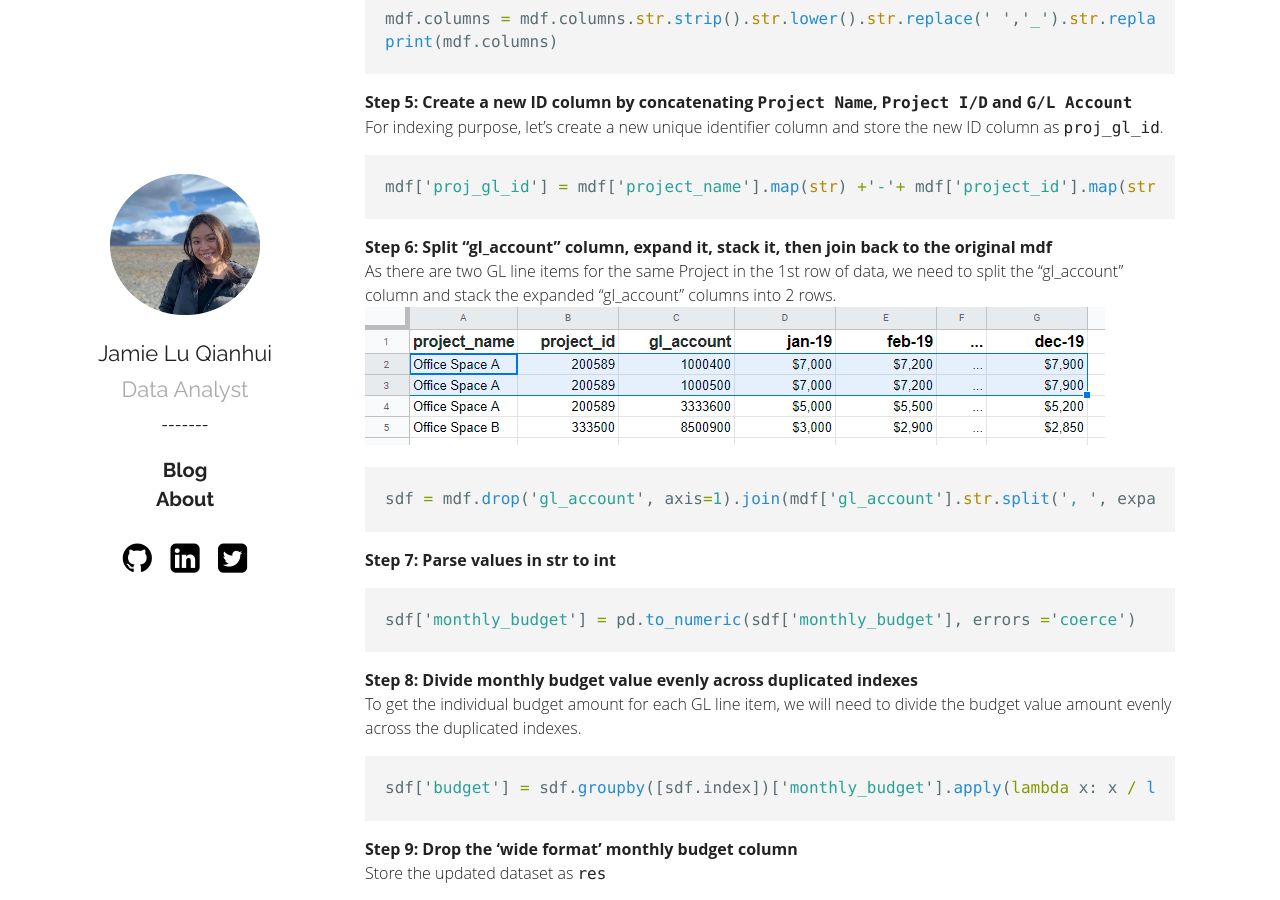
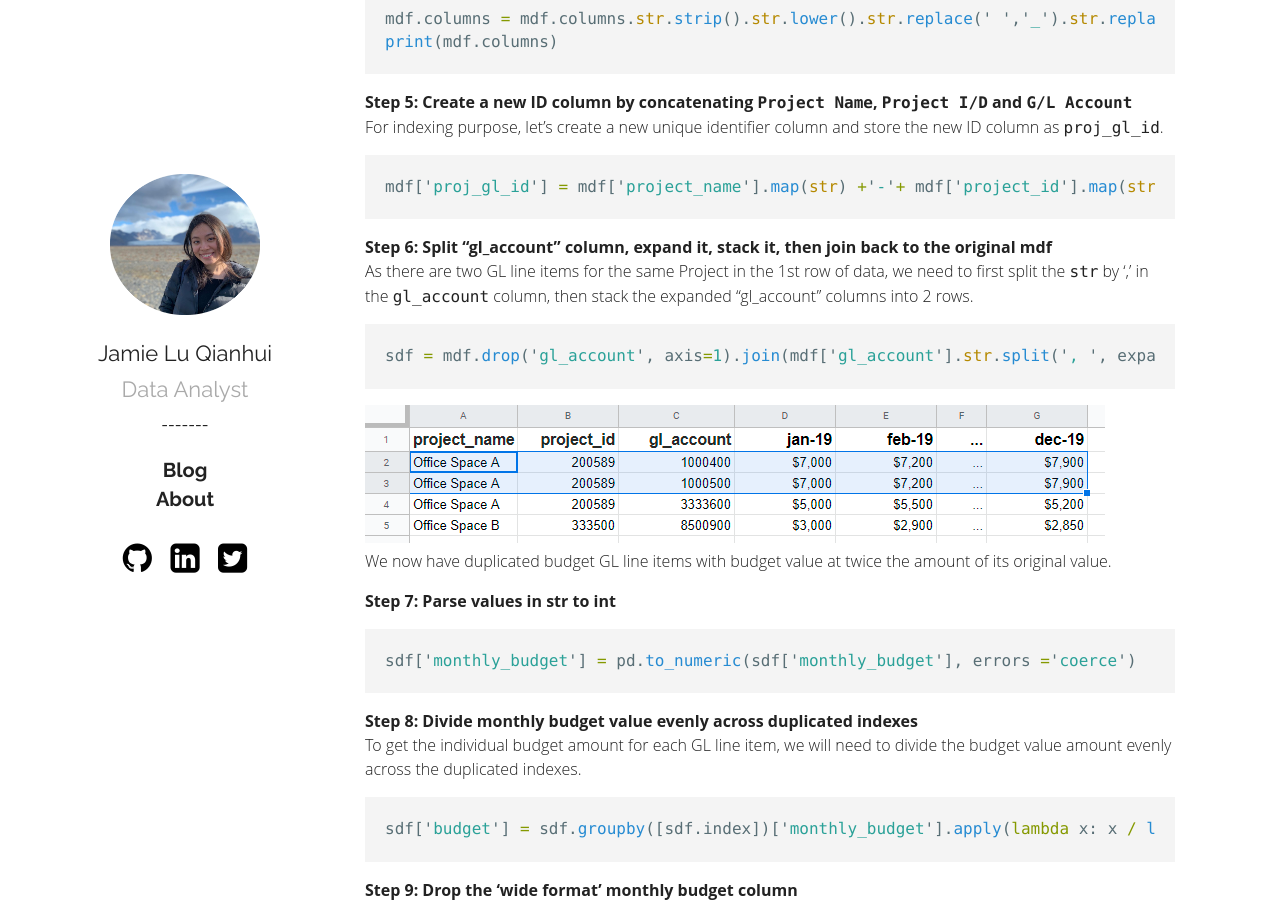
Before and after one commit to jamieqianhui/jamieqianhui.github.io, a Jekyll site: the page built from _posts/2019-06-04-Data-Wrangling-using-Python.markdown, in a window 1280 px wide and 900 px high, scrolled down 1003 px. Built offline with Jekyll 4.4.1, drawn with Linux system fonts in a browser that asks for light colours.

Commit message:
Update 2019-06-04-Data-Wrangling-using-Python.markdown

````diff
--- a/_posts/2019-06-04-Data-Wrangling-using-Python.markdown
+++ b/_posts/2019-06-04-Data-Wrangling-using-Python.markdown
@@ -43,12 +43,13 @@ For indexing purpose, let's create a new unique identifier column and store the
 mdf['proj_gl_id'] = mdf['project_name'].map(str) +'-'+ mdf['project_id'].map(str) + '-' + mdf['gl_account'].map(str)
 ```
 **Step 6: Split "gl_account" column, expand it, stack it, then join back to the original mdf** <br>
-As there are two GL line items for the same Project in the 1st row of data, we need to split the "gl_account" column and stack the expanded "gl_account" columns into 2 rows.
-![DF_stacked]({{ '/assets/DF_stacked.png' | relative_url }})
-
+As there are two GL line items for the same Project in the 1st row of data, we need to first split the `str` by ',' in the  `gl_account` column, then stack the expanded "gl_account" columns into 2 rows.
 ```python
 sdf = mdf.drop('gl_account', axis=1).join(mdf['gl_account'].str.split(', ', expand=True).stack().reset_index(level=1, drop=True).rename('gl_account'))
 ```
+![DF_stacked]({{ '/assets/DF_stacked.png' | relative_url }}) <br>
+We now have duplicated budget GL line items with budget value at twice the amount of its original value.
+
 **Step 7: Parse values in str to int**
 ```python
 sdf['monthly_budget'] = pd.to_numeric(sdf['monthly_budget'], errors ='coerce')
````
